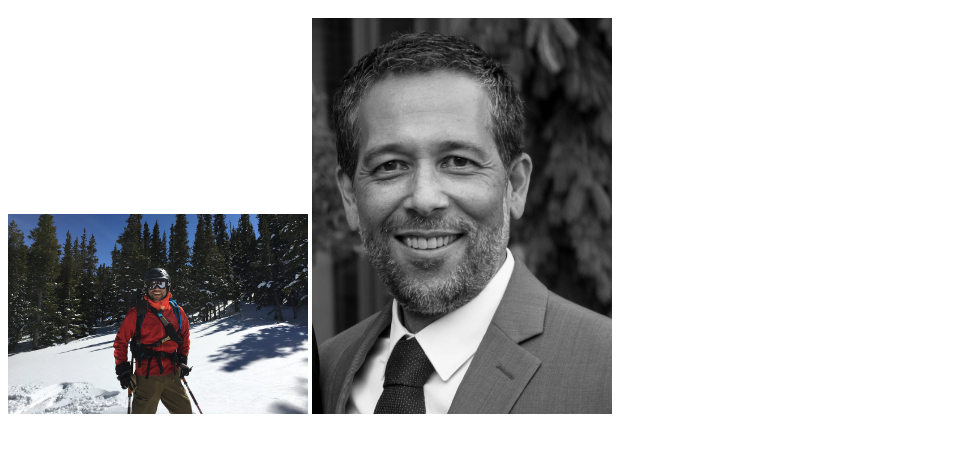
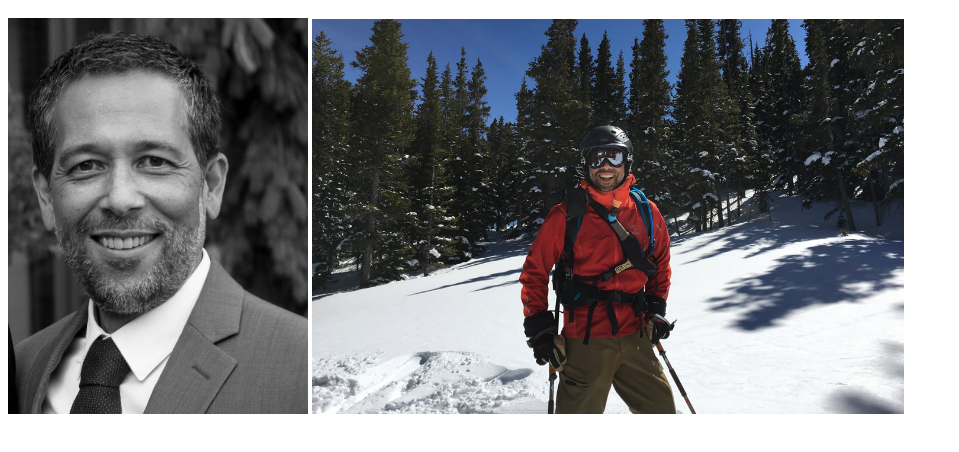
Before and after one commit to DCDiaz/dcdiaz.github.io, a plain HTML site: page index.html in a window 1280 px wide. Shown: the part 48-500 px from the top of the page, without its empty margins (0-959 px from the left). Drawn offline with Linux system fonts and the light colour scheme.

Commit message:
Add files via upload

```diff
--- a/index.html
+++ b/index.html
@@ -1,5 +1,5 @@
 <html>
     <h1>Dave's Portfolio</h1>
-    <img src="./backcountry-skiing.jpg" style="max-width:300px;">
     <img src="./profile.jpg" style="max-width:300px;">
+    <img src="./backcountry-skiing.jpg" style="max-width:592px;">
 </html>
```
